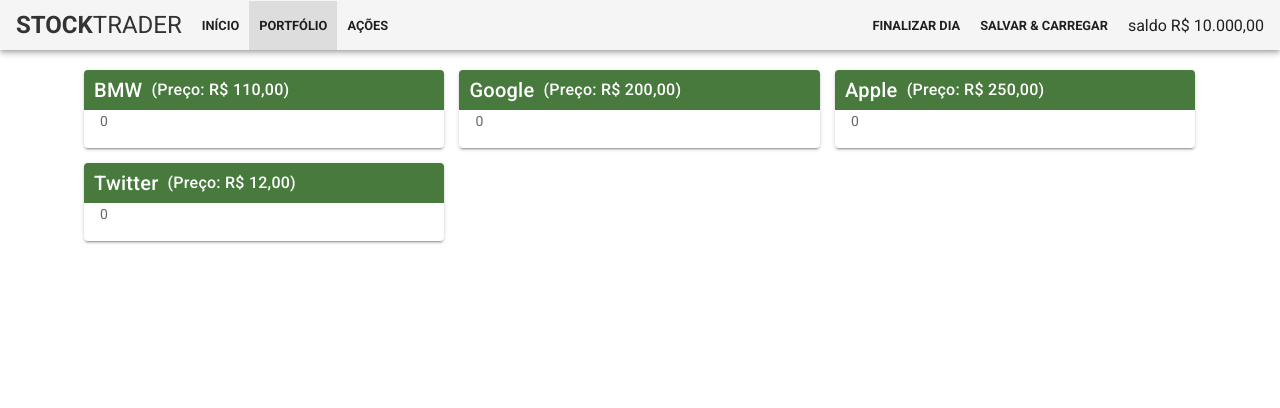
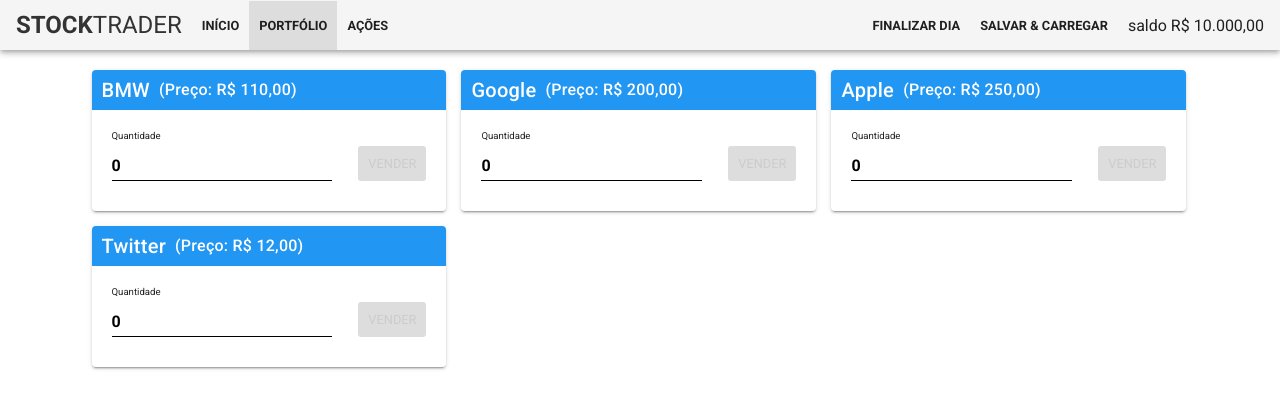
Before and after one commit to JeanBarbosa27/curso-vue-udemy, a Vue app: page /portfolio in a window 1280 px wide. Shown: the top 408 px of the page. Built offline with nearby package versions, Linux system fonts and the light colour scheme.

Commit message:
Usando os componentes reutilizáveis

```diff
--- a/src/views/Portfolio.vue
+++ b/src/views/Portfolio.vue
@@ -1,30 +1,48 @@
 <template>
   <div class="portfolio">
-    <ul class="portfolio__list">
+    <h3 class="portfolio__empty-list" v-if="!portfolio.length">Você não possui nenhuma ação!</h3>
+    <ul class="portfolio__list" v-else>
       <li class="portfolio__item" v-for="item in portfolio" :key="item.name">
-        <v-card class="portfolio__card" tile="true">
-          <v-card-title class="portfolio__card-title">
-            {{ item.name }}
-            <span class="portfolio__card-price">
-              (Preço: {{ item.price | currencyFormat }})
-            </span>
-          </v-card-title>
-          <v-card-text>{{ item.quantity }}</v-card-text>
-        </v-card>
+        <Card module="portfolio">
+          <span slot="title">{{ item.name }}</span>
+          <span slot="subtitle">
+            (Preço: {{ item.price | currencyFormat }})
+          </span>
+          <Form
+            module="portfolio"
+            label="Quantidade"
+            :inputName="item.name"
+            :inputValue="+item.quantity"
+            submitText="Vender"
+            :formSubmit="sellPortfolio"
+            slot="content"
+          />
+        </Card>
       </li>
     </ul>
   </div>
 </template>
 
 <script>
-import { mapGetters } from 'vuex';
+import { mapGetters, mapMutations } from 'vuex';
+import Card from '../components/fragments/Card';
+import Form from '../components/fragments/Form';
 
 export default {
   name: 'Portfolio',
+  components: {
+    Card,
+    Form
+  },
   computed: {
     ...mapGetters(['getListFrom']),
     portfolio() {
       return this.getListFrom('stocks');
+    }
+  },
+  methods: {
+    sellPortfolio() {
+      console.log('Fazer a lógica para "vender" a ação') //eslint-disable-line
     }
   }
 }
@@ -32,6 +50,12 @@
 
 <style lang="scss">
   .portfolio {
+    &__empty-list {
+      height: 300px;
+      text-align: center;
+      line-height: 300px;
+    }
+
     &__list {
       display: flex;
       width: 90%;
@@ -44,26 +68,10 @@
     }
 
     &__item {
-      width: calc(33% - 6.5px);
+      width: calc(33% - 12px);
+      margin-right: 7.5px;
       margin-bottom: 15px;
-
-      &:not(:nth-child(3n)) {
-        margin-right: 15px
-      }
-    }
-
-    &__card {
-      &-title {
-        padding: 10px;
-        color: #ffffff;
-        background: #487a3e;
-        line-height: 1em;
-      }
-
-      &-price {
-        padding-left: 1ch;
-        font-size: 0.8em;
-      }
+      margin-left: 7.5px;
     }
   }
 </style>
```
